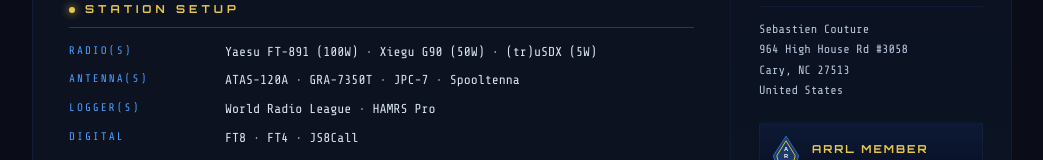
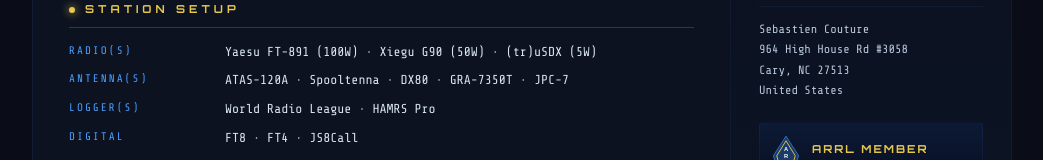
Before and after one commit to sysreq0/k1ttl.net, a plain HTML site: page index.html in a window 1280 px wide. Shown: the part 788-948 px from the top of the page, without its empty margins (118-1161 px from the left). Drawn offline with nearby package versions, Linux system fonts and the light colour scheme.

Commit message:
reordered antennas

```diff
--- a/index.html
+++ b/index.html
@@ -556,7 +556,7 @@
           <div class="st">Station Setup</div>
           <div class="sg">
             <div class="l">Radio(s)</div>   <div class="v">Yaesu FT-891 (100W) · Xiegu G90 (50W) · (tr)uSDX (5W)</div>
-            <div class="l">Antenna(s)</div> <div class="v">ATAS-120A · GRA-7350T · JPC-7 · Spooltenna</div>
+            <div class="l">Antenna(s)</div> <div class="v">ATAS-120A · Spooltenna · DX80 · GRA-7350T · JPC-7</div>
             <div class="l">Logger(s)</div>  <div class="v">World Radio League · HAMRS Pro</div>
             <div class="l">Digital</div> <div class="v">FT8 · FT4 · JS8Call</div>
           </div>
```
